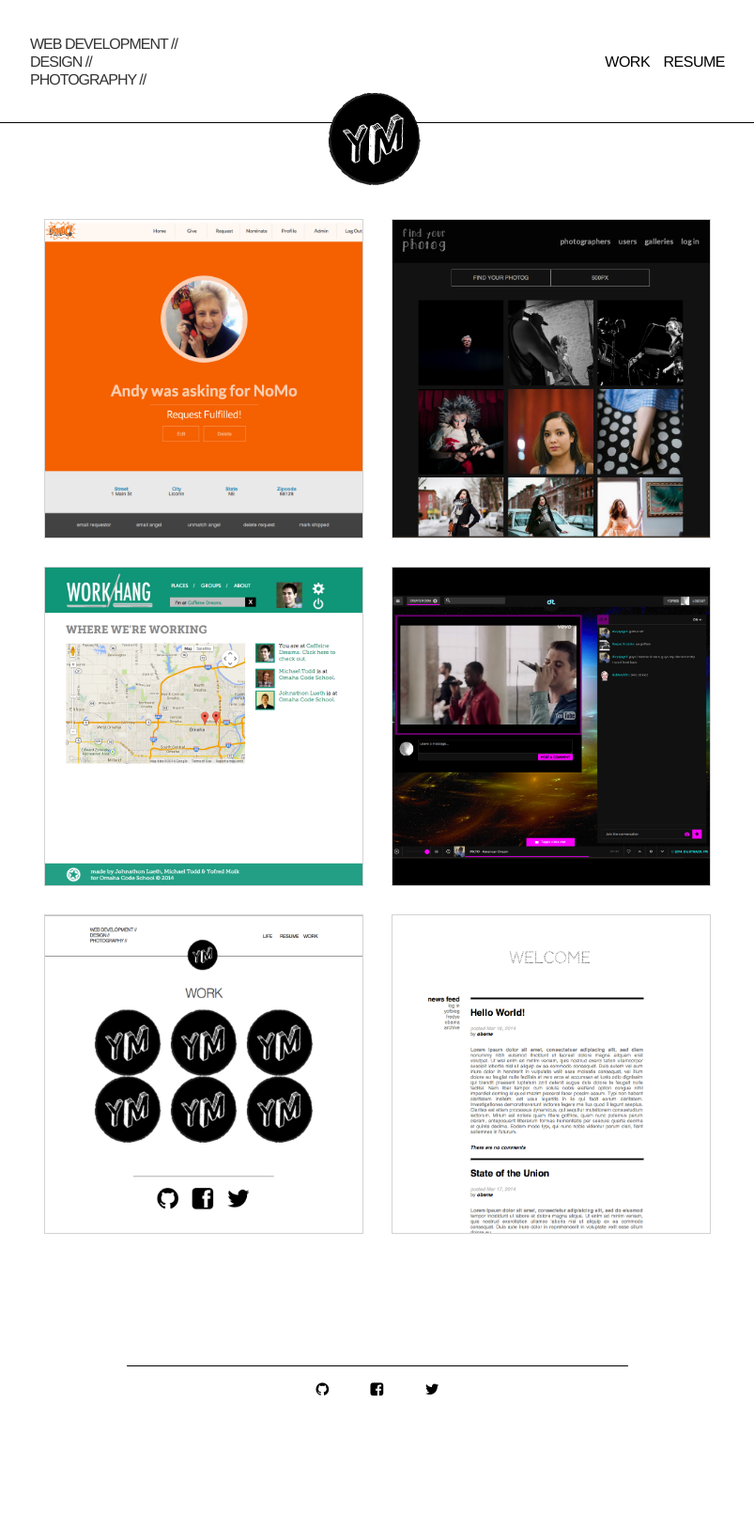
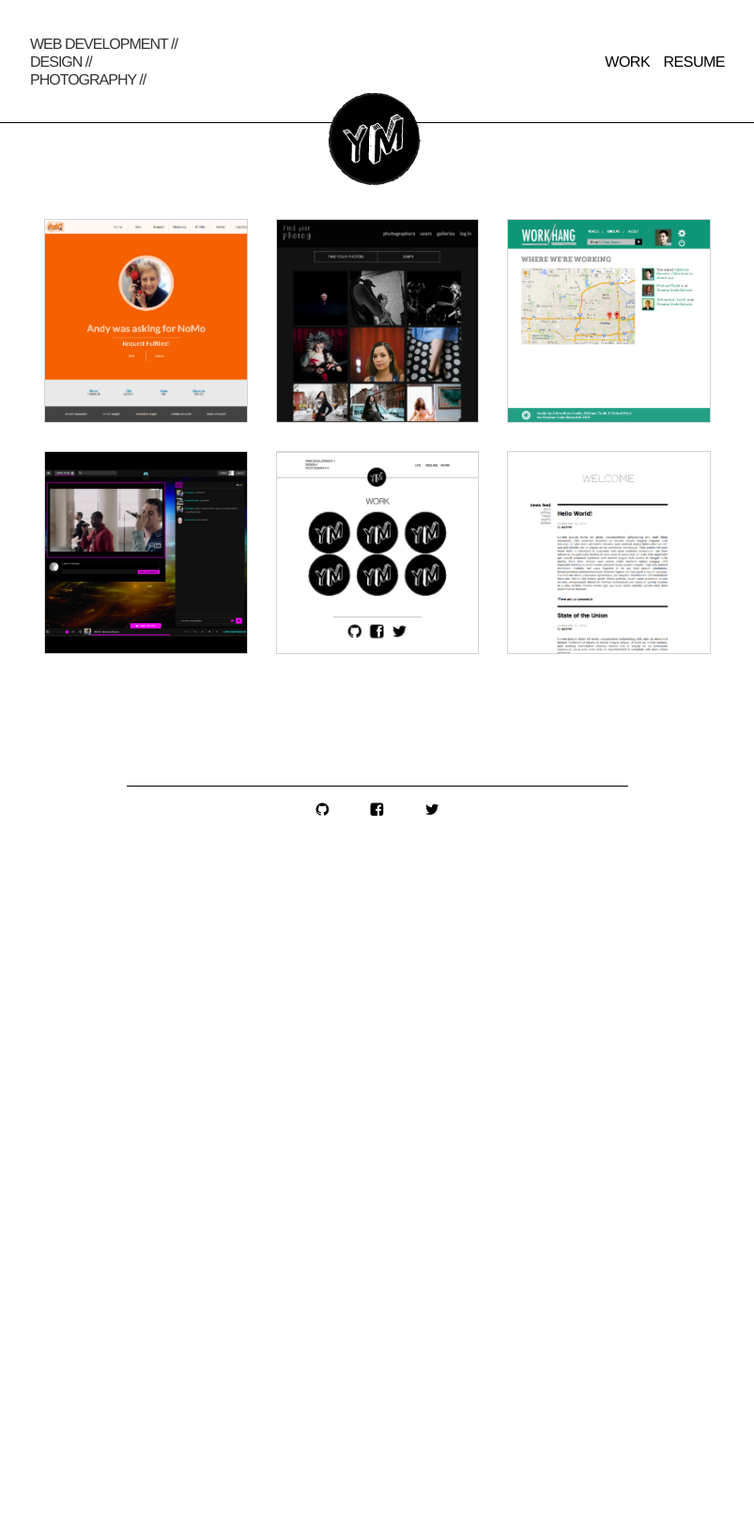
Before and after one commit to yofred/yofred.github.io, a Jekyll site: the page built from index.html, in a window 1280 px wide. Shown: the whole page at 94% size, without its empty margins (238-1041 px from the left). Built offline with Jekyll 4.4.1, drawn with Linux system fonts in a browser that asks for light colours; nearby versions of some CDN libraries; after the commit the page ends 1009 px from its top, so only the background shows below that.

Commit message:
root page reformatted

```diff
--- a/index.html
+++ b/index.html
@@ -3,32 +3,32 @@
 ---
 
 <div class="row work">
-  <div class="large-6 medium-6 small-12 gallery-index columns">
+  <div class="large-4 medium-6 small-12 gallery-index columns">
     <a href="/smacangel" alt="Smacangel">
       <img src="/images/index-smacancer.png" alt="site logo" class="border" />
     </a>
   </div>
-  <div class="large-6 medium-6 small-12 gallery-index columns">
+  <div class="large-4 medium-6 small-12 gallery-index columns">
     <a href="/findyourphotog" alt="Find Your Photog">
       <img src="/images/index-findyourphotog.png" alt="site logo" class="border" />
     </a>
   </div>
-  <div class="large-6 medium-6 small-12 gallery-index columns">
+  <div class="large-4 medium-6 small-12 gallery-index columns">
     <a href="/workhang" alt="Work/Hang">
       <img src="/images/index-workhang.png" alt="site logo" class="border" />
     </a>
   </div>
-  <div class="large-6 medium-6 small-12 gallery-index columns">
+  <div class="large-4 medium-6 small-12 gallery-index columns">
     <a href="/dubtrack" alt="Dubtrack.FM">
       <img src="/images/index-dubtrack.png" alt="site logo" class="border" />
     </a>
   </div>
-  <div class="large-6 medium-6 small-12 gallery-index columns">
+  <div class="large-4 medium-6 small-12 gallery-index columns">
     <a href="/yofred" alt="My porftolio site">
       <img src="/images/index-yofred.png" alt="site logo" class="border" />
     </a>
   </div>
-  <div class="large-6 medium-6 small-12 gallery-index columns">
+  <div class="large-4 medium-6 small-12 gallery-index columns">
     <a href="/sinatrablog" alt=" Sinatra Blog">
       <img src="/images/index-blog.png" alt="site logo" class="border" />
     </a>
```
